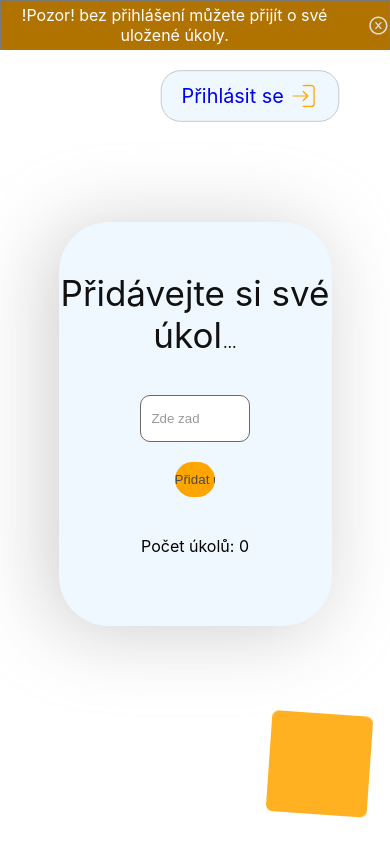
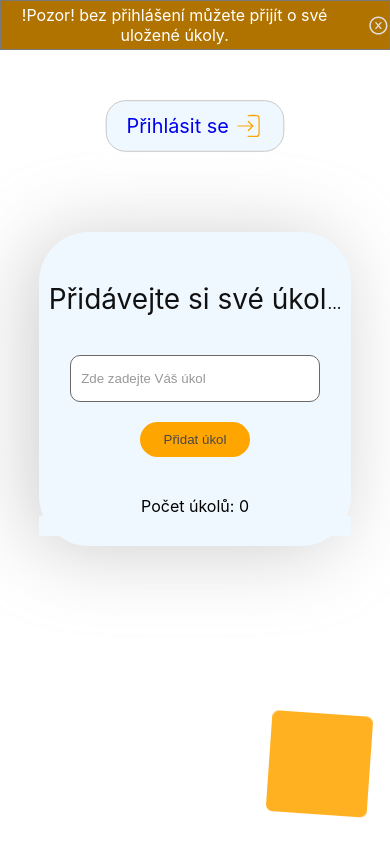
Before and after one commit to MilanMizera/add-your-tasks-react, a React (Create React App) app: page / in a window 390 px wide. Built offline with nearby package versions, Linux system fonts and the light colour scheme.

Commit message:
media queries na stránku s úkoly

```diff
--- a/src/pages/TasksPage/form.css
+++ b/src/pages/TasksPage/form.css
@@ -215,6 +215,7 @@
     display: flex;
     flex-direction: column;
     justify-content: center;
+
     border-radius: 50px;
 
 
@@ -332,18 +333,15 @@
     border-radius: 10px;
     margin-top: 20px;
     padding: 10px 0px;
-
-
-
-}
-
-.user-data-section {
     -webkit-animation-name: fadeInUp;
     animation-name: fadeInUp;
     -webkit-animation-duration: 1s;
     animation-duration: 1s;
     -webkit-animation-fill-mode: both;
     animation-fill-mode: both;
+
+
+
 }
 
 .trash-icon,
@@ -379,7 +377,6 @@
 
 
 }
-
 
 
 
@@ -463,3 +460,161 @@
         box-shadow: 0 0 0 0 rgba(219, 219, 219, 0);
     }
 }
+
+
+
+
+
+
+/*Media queries*/
+
+@media only screen and (max-width: 1500px) {
+    .delete-all-tasks {
+
+        width: 20%;
+    }
+
+    .user-data-section {
+
+        width: 50%;
+
+    }
+
+    .my-input {
+
+        width: 50%;
+
+    }
+
+}
+
+
+@media only screen and (max-width: 1150px) {
+    .delete-all-tasks {
+
+        width: 20%;
+    }
+
+    .user-data-section {
+
+        width: 60%;
+
+    }
+
+    .my-input {
+
+
+        width: 70%;
+
+    }
+
+    .my-button {
+
+
+        width: 25%;
+
+    }
+
+    .delete-all-tasks {
+
+        width: 25%;
+    }
+
+}
+
+@media only screen and (max-width: 1000px) {
+    .login-section {
+
+
+        margin-top: 30px;
+    }
+
+    .form-wrapper {
+
+
+        margin-top: 80px;
+
+    }
+
+}
+
+@media only screen and (max-width: 940px) {
+    .delete-all-tasks {
+
+        width: 35%;
+    }
+
+
+}
+
+
+@media only screen and (max-width: 800px) {
+    .Typewriter__wrapper {
+
+        font-size: 28px;
+
+    }
+
+
+}
+
+@media only screen and (max-width: 700px) {
+    .delete-all-tasks {
+
+        width: 20%;
+    }
+
+    .user-data-section {
+
+        width: 80%;
+
+    }
+
+    .my-input {
+
+
+        width: 80%;
+
+    }
+
+    .my-button {
+
+
+        width: 35%;
+
+    }
+
+    .delete-all-tasks {
+
+        width: 35%;
+    }
+
+    .login-section {
+
+        justify-content: center;
+        margin-right: 0px;
+        margin-top: 50px;
+
+    }
+
+
+    .form-wrapper {
+
+        padding-top: 50px;
+        padding-bottom: 10px;
+        width: 80%;
+
+
+    }
+
+}
+
+@media only screen and (max-width: 630px) {
+
+    .delete-all-tasks {
+
+        width: 40%;
+
+    }
+
+}
```
